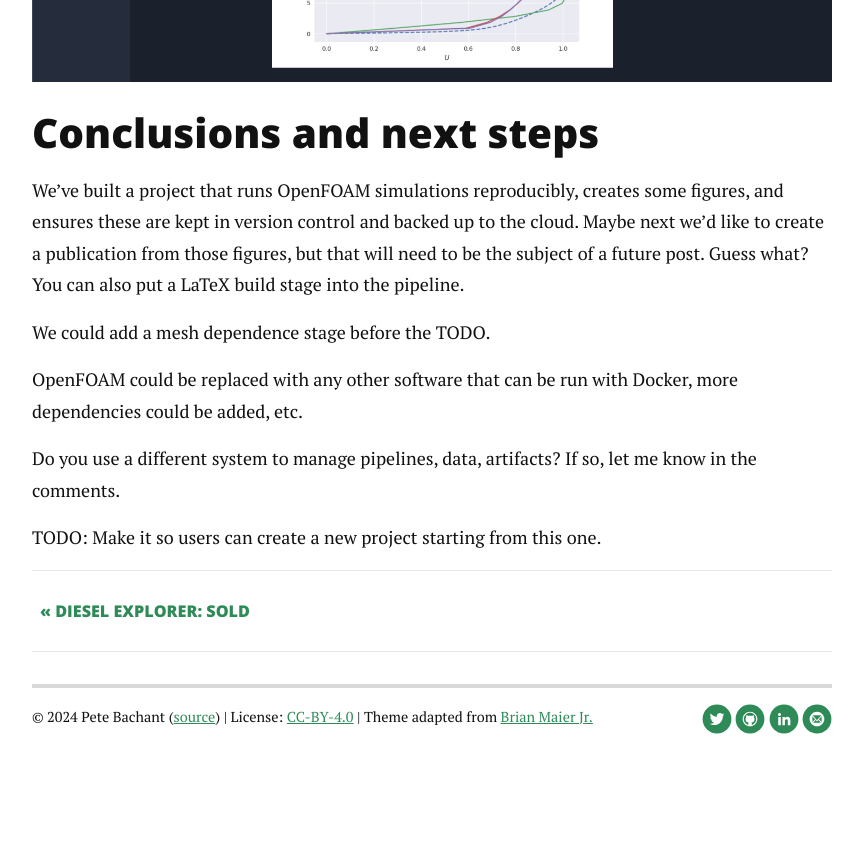
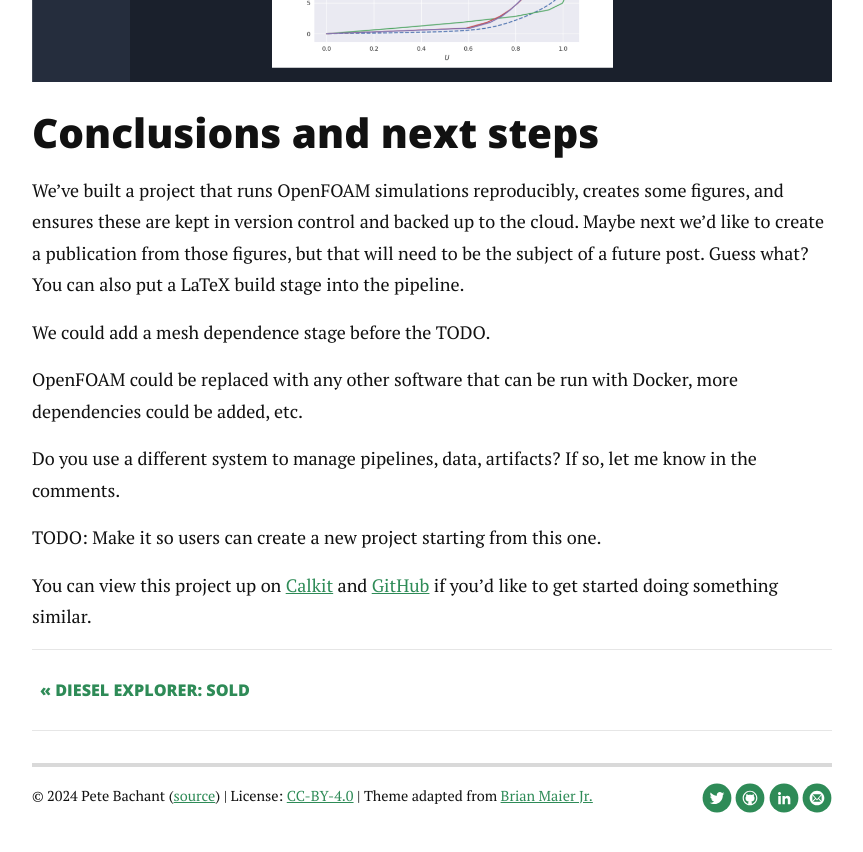
Before and after one commit to petebachant/petebachant.github.io, a Jekyll site: the page built from _posts/2024-10-23-reproducible-openfoam.markdown, in a window 1280 px wide and 900 px high, scrolled down 14599 px. Shown: the top 852 px of the window, without its empty margins (208-1071 px from the left). Built offline with Jekyll 4.4.1, drawn with Linux system fonts in a browser that asks for light colours; nearby versions of some CDN libraries; formulas are drawn with MathJax 3; comment, search, counter and statistics services are not loaded; before the commit the page ends 15420 px from its top, so only the background shows below that.

Commit message:
Add note about repo availability

```diff
--- a/_posts/2024-10-23-reproducible-openfoam.markdown
+++ b/_posts/2024-10-23-reproducible-openfoam.markdown
@@ -383,3 +383,8 @@ Do you use a different system to manage pipelines, data, artifacts?
 If so, let me know in the comments.
 
 TODO: Make it so users can create a new project starting from this one.
+
+You can view this project up on
+[Calkit](https://calkit.io/petebachant/rans-boundary-layer-validation)
+and [GitHub](https://github.com/petebachant/rans-boundary-layer-validation)
+if you'd like to get started doing something similar.
```
